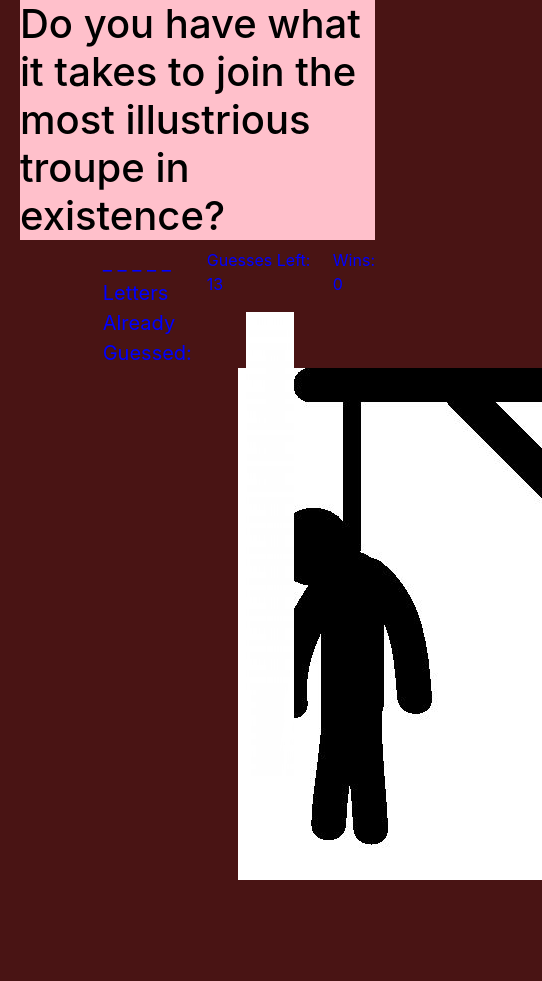
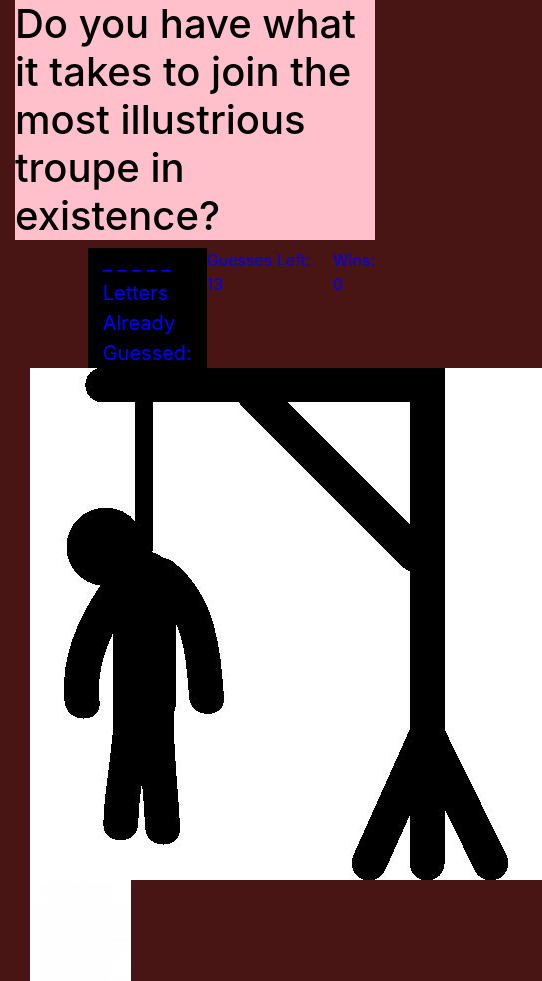
Before and after one commit to Tinedanzer/Hangman-Word-Guess, a plain HTML site: page index.html in a window 390 px wide. Shown: the whole page, 542 px wide, since content can reach past the window. Before the commit the page ends 844 px from the top, so only its background shows below. Drawn offline with nearby package versions, Linux system fonts and the light colour scheme.

Commit message:
more bootstrap, media queries to come to fix hangman

```diff
--- a/assets/css/style.css
+++ b/assets/css/style.css
@@ -10,28 +10,32 @@
     color:blue;
     font-size: 20px;
 }
+#cssGuessed{
+    background-color:black
+}
 h1{
     color:black;
     background-color: pink
 }
-#colormepretty{
+/* #colormepretty{
     position:fixed;
     left:61%;
-    z-index: 0
-}
+    z-index: 0;
+    width:50%;
+} */
 #white{
-    position:fixed;
+    /* position:fixed; */
     left:63%;
     top:37%;
     /* max-width:100px; */
     height:55%;
-    width:12.5%;
+    width:30.5%;
     z-index:1
 }
 #picture{
     float:left
 }
-@media screen and (max-width:980px)
+/* @media screen and (max-width:980px)
 {
   #main-container{
     width:60%;
@@ -55,4 +59,4 @@ h1{
 @media screen and (max-width:640px)
 {
 
-}
+} */
--- a/index.html
+++ b/index.html
@@ -20,16 +20,22 @@ crossorigin="anonymous"></script>
      <div class='container' id='second-container'>
         <div class='row'>
                 <div class='col'></div>
-                <div class='col'>
+                <div class='col' id='cssGuessed'>
         <div id="spaces"></div>
         <div id="css3">Letters Already Guessed: <div id="guessed"></div></div>
                 </div>
                 <div class='col'></div>
         </div>
     </div>
-        <div><img id='colormepretty' src="assets/images/hangman.jpg" alt="Hangman">
+    <div class='container' id='third-container'>
+        <div class='row'>
+                <div class='col'></div>
+                <div class='col'></div>
+                <div class='col'>
+        <div id='colormepretty'><img src="assets/images/hangman.jpg" alt="Hangman">
         <img id='white'src="assets/images/Whitebox.png" alt= "White Space"></div>
-
+                </div>
+    </div>
         <div id="picture"></div>
 </div>
 
```
